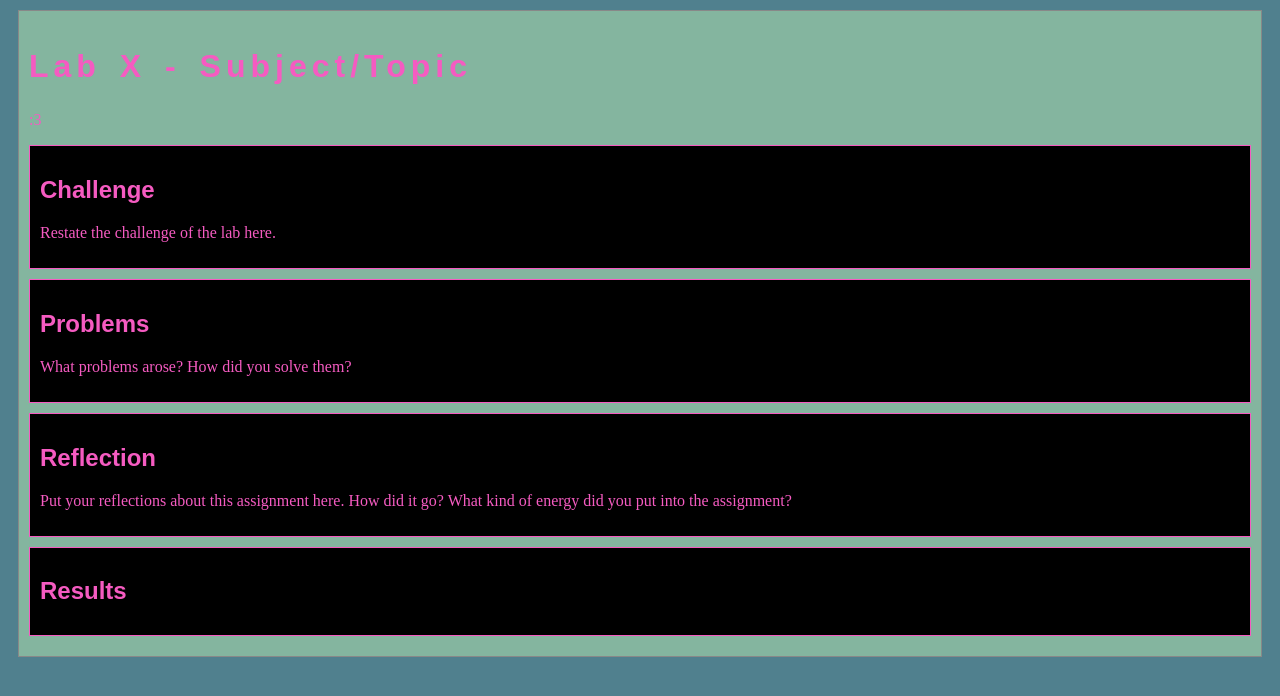
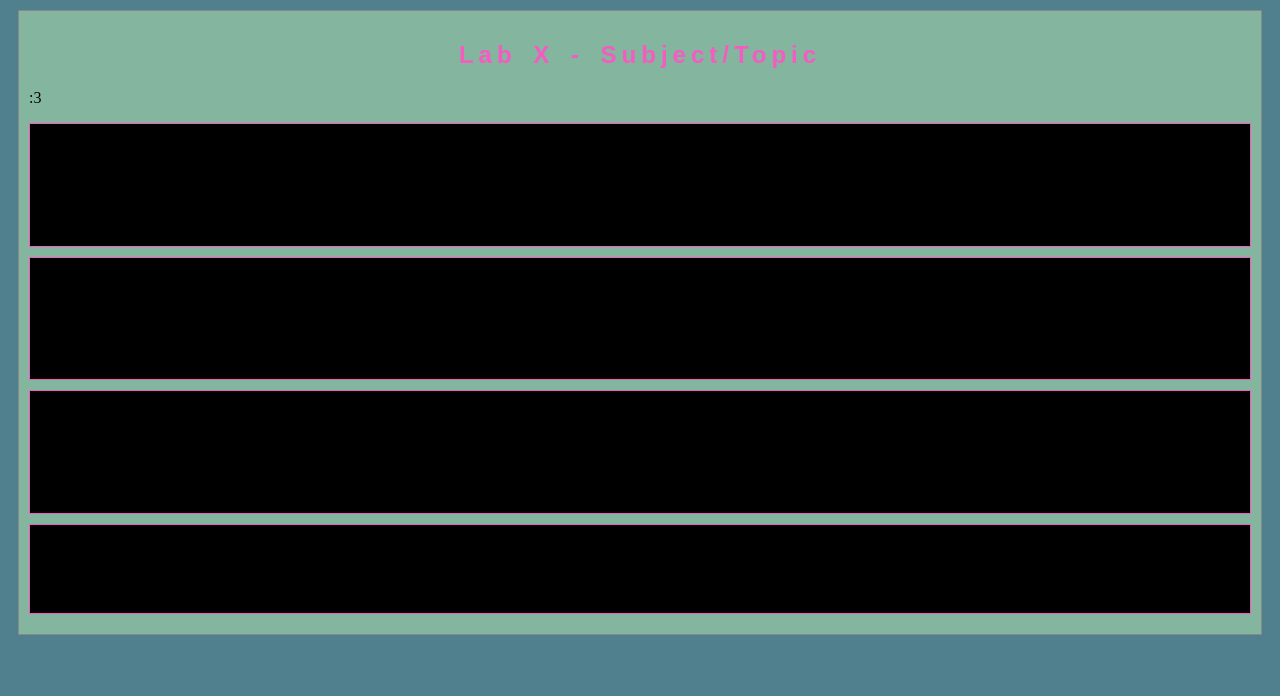
Before and after one commit to khrte/art101, a plain HTML site: page experiments/index.html in a window 1280 px wide. Drawn offline with nearby package versions, Linux system fonts and the light colour scheme; files that its build step writes are made by us from their sources; a script that the page names is missing.

Commit message:
Changed h1
hhhhhhhhhhhh

```diff
--- a/lab2/css/lab.css
+++ b/lab2/css/lab.css
@@ -8,6 +8,8 @@
     background-color: black;
   }
 
-body{
+h1{
   color: #f55bc1;
+  font-size: 150%;
+  text-align: center;
 }
```
